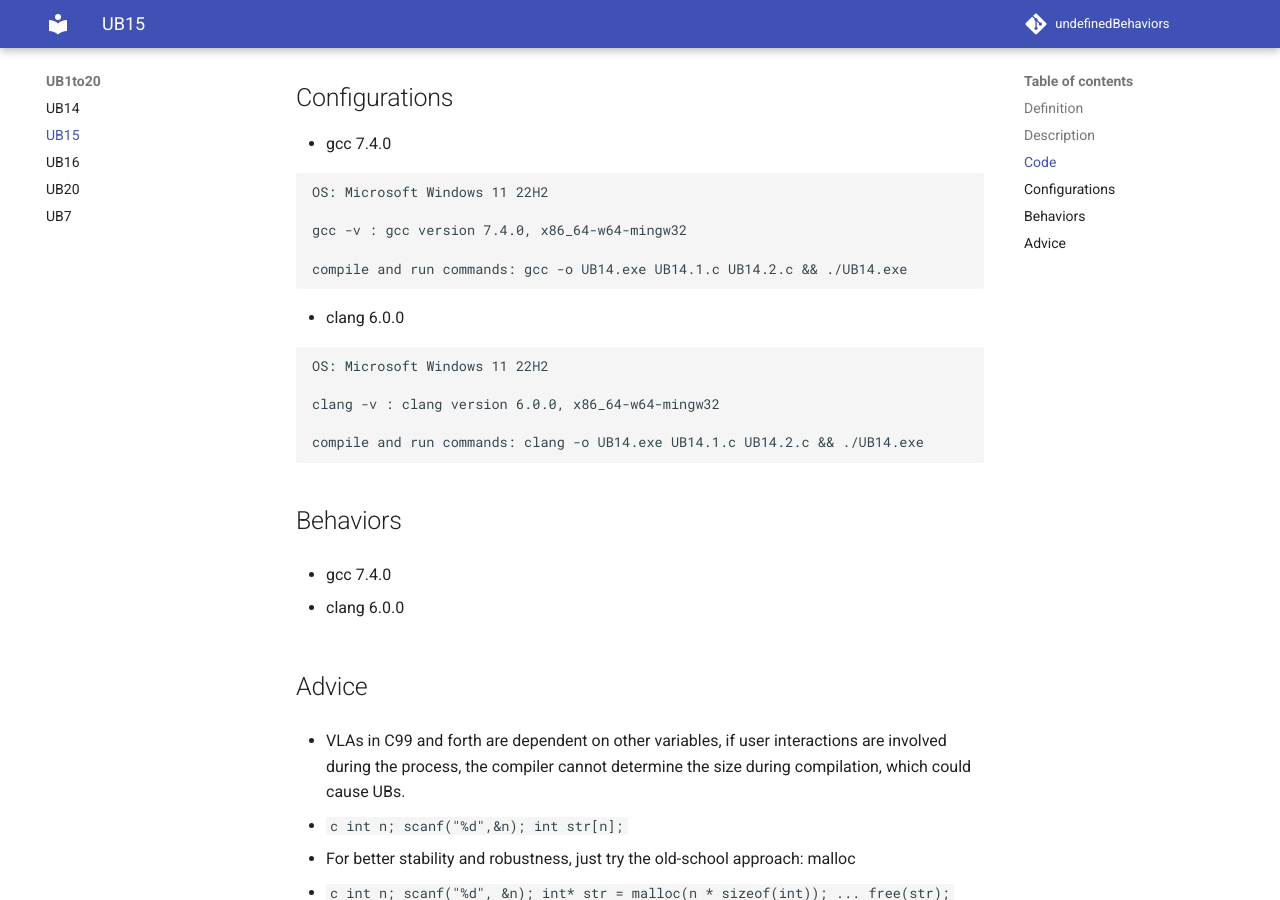
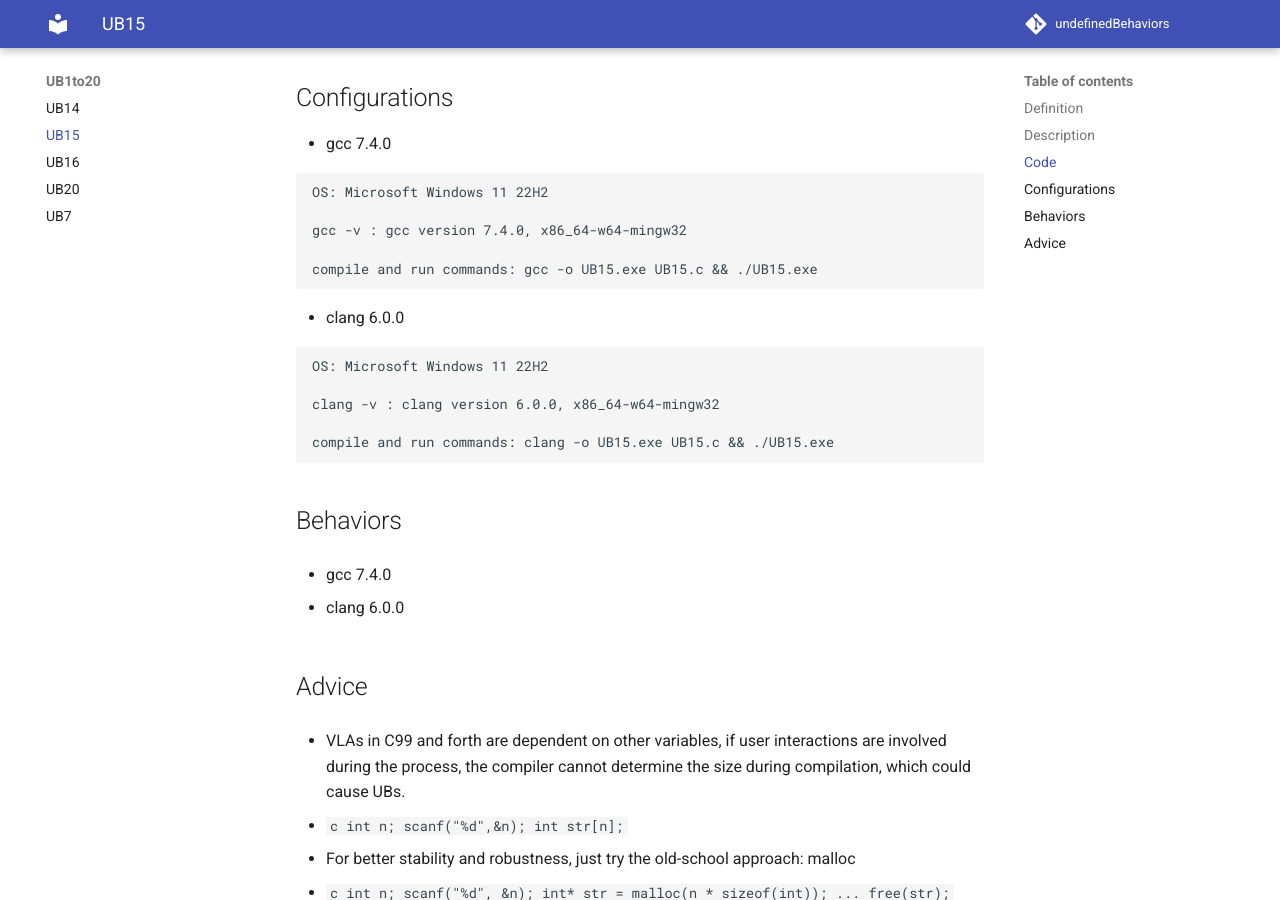
Before and after one commit to TrickEye/undefinedBehaviors, an MkDocs documentation site: the page built from docs/UB1to20/UB15.md, in a window 1280 px wide and 900 px high, scrolled down 857 px. Built offline with MkDocs 1.6.1 and Material for MkDocs 9.7.7, drawn with Linux system fonts in a browser that asks for light colours; comment, search, counter and statistics services are not loaded.

Commit message:
amend UB14, 15, 16

````diff
--- a/docs/UB1to20/UB15.md
+++ b/docs/UB1to20/UB15.md
@@ -29,7 +29,7 @@ OS: Microsoft Windows 11 22H2
 
 gcc -v : gcc version 7.4.0, x86_64-w64-mingw32
 
-compile and run commands: gcc -o UB14.exe UB14.1.c UB14.2.c && ./UB14.exe
+compile and run commands: gcc -o UB15.exe UB15.c && ./UB15.exe
 ```
 
 - clang 6.0.0
@@ -39,7 +39,7 @@ OS: Microsoft Windows 11 22H2
 
 clang -v : clang version 6.0.0, x86_64-w64-mingw32
 
-compile and run commands: clang -o UB14.exe UB14.1.c UB14.2.c && ./UB14.exe
+compile and run commands: clang -o UB15.exe UB15.c && ./UB15.exe
 ```
 
 ## Behaviors
````
Also changed, not shown: docs/UB1to20/UB16.md (+2 -2 lines).
